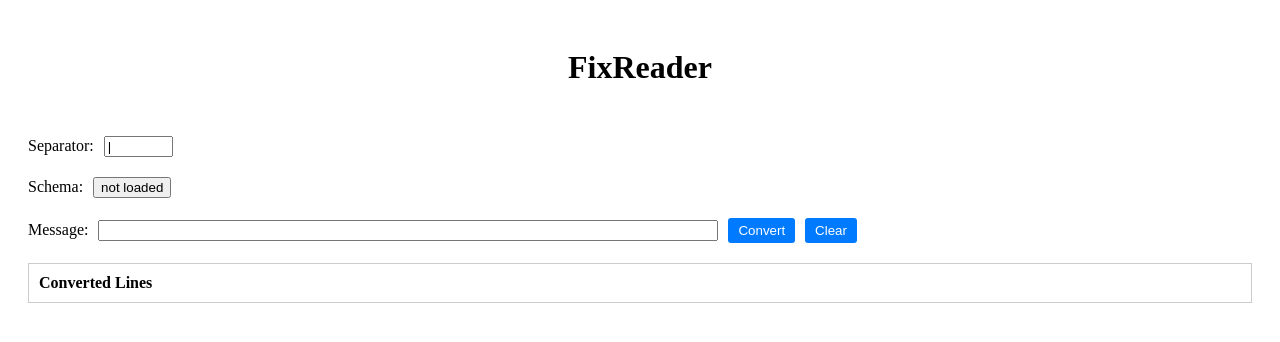
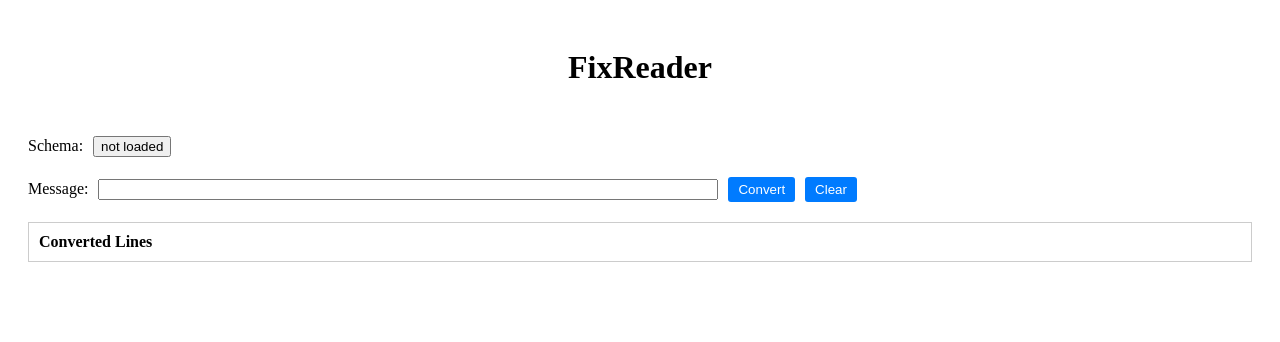
Before and after one commit to crispim1411/fixreader, a React (Vite) app: page / in a window 1280 px wide. Shown: the top 342 px of the page. Built offline with nearby package versions, Linux system fonts and the light colour scheme.

Commit message:
Removido separador da tela

```diff
--- a/src/App.tsx
+++ b/src/App.tsx
@@ -6,7 +6,6 @@ import Details from "./details/Details";
 
 const App = () => {
   const [schemaFile, setSchemaFile] = useState("");
-  const [separator, setSeparator] = useState("|");
   const [input, setInput] = useState("");
   const [convertedLines, setConvertedLines] = useState<FixMsg[]>([]);
   const [error, setError] = useState<string | null>(null);
@@ -33,7 +32,7 @@ const App = () => {
     e.preventDefault();
     if (input.length == 0) return;
     try {
-      var fixMsg: FixMsg = await invoke("read_fix", { input, separator });
+      var fixMsg: FixMsg = await invoke("read_fix", { input });
       fixMsg.id = counter;
       setCounter(counter + 1);
       setConvertedLines([...convertedLines, fixMsg]);
@@ -78,28 +77,13 @@ const App = () => {
   return (
     <div className="fix-reader-container">
       <h1 className="fix-reader-title">FixReader</h1>
-
       <div className="error-section" hidden={error == null}>
         <span>{error}</span>
       </div>
-
-      <div>
-        <label htmlFor="separator">Separator:</label>
-        <input
-          type="text"
-          className="separator-input"
-          maxLength={3}
-          value={separator}
-          onChange={(e) => setSeparator(e.target.value)}
-        />
-      </div>
-
       <div>
         <label htmlFor="schemaFile">Schema:</label>
         <button onClick={selectFileClick}>{schemaFile}</button>
-
-        </div>
-
+      </div>
       <form
         className="input-section"
         onSubmit={readFix}>
```
Also changed, not shown: 1 other file (tests, documents, lock files or other folders).
